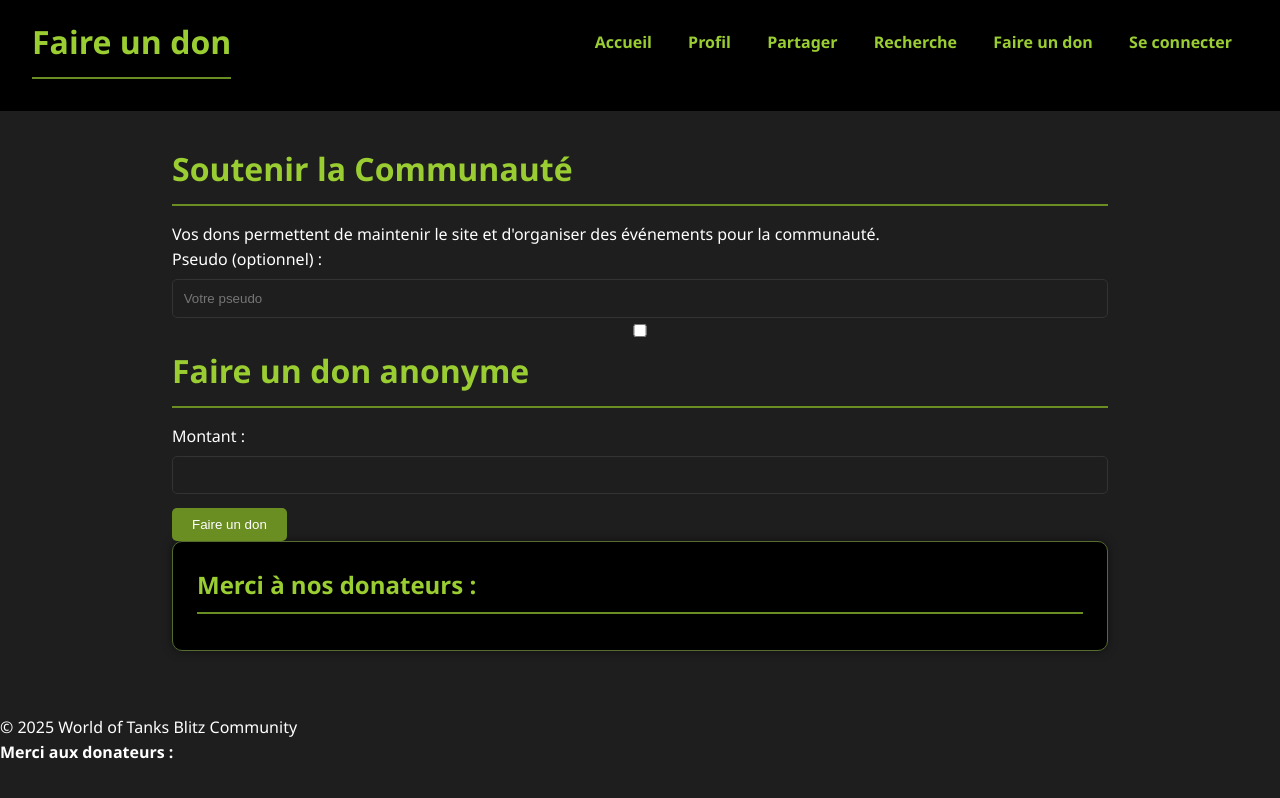
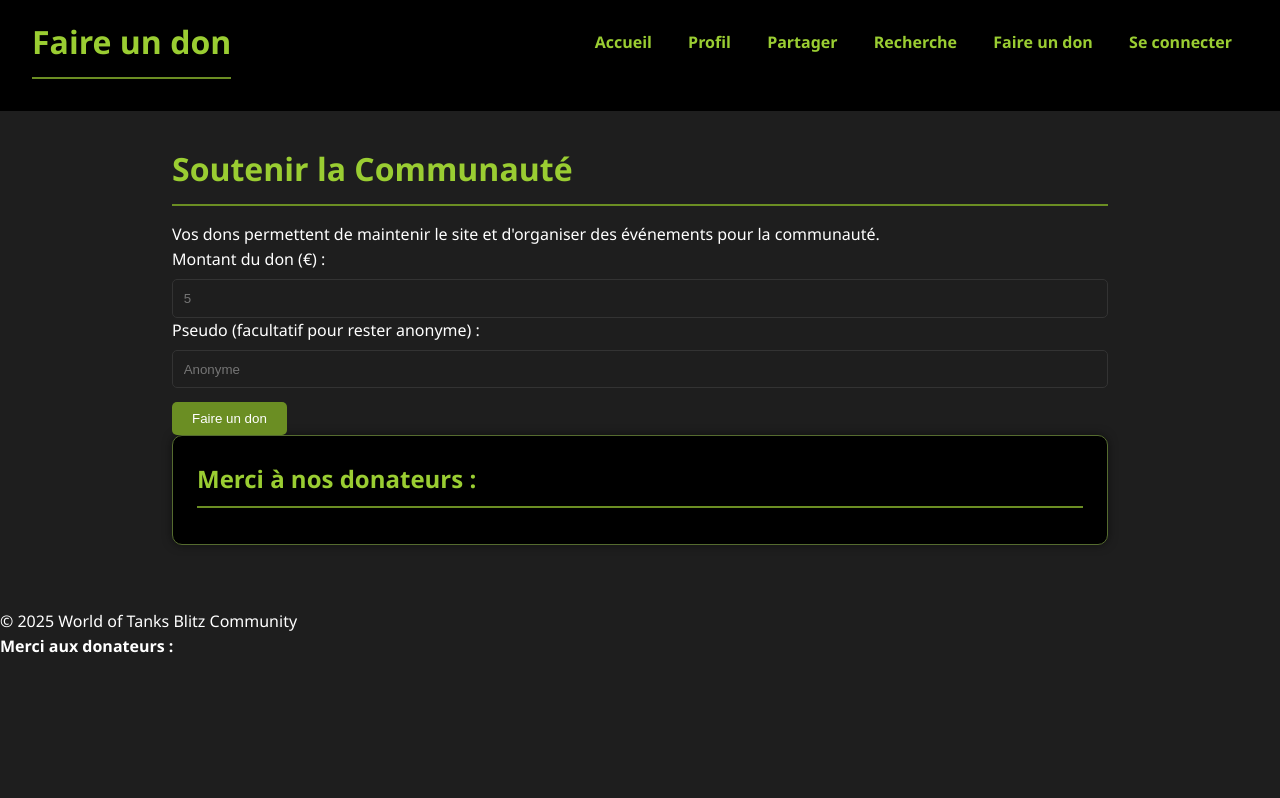
Before and after one commit to Maitrelynx-ia/site-for-blitz, a plain HTML site: page frontend/donate.html in a window 1280 px wide. Drawn offline with Linux system fonts and the light colour scheme; a script that the page names is missing.

Commit message:
corrigedonate2

```diff
--- a/frontend/donate.html
+++ b/frontend/donate.html
@@ -164,20 +164,15 @@ button:hover {
     <h1>Soutenir la Communauté</h1>
     <p>Vos dons permettent de maintenir le site et d'organiser des événements pour la communauté.</p>
 
-    <form id="don-form">
-      <label for="donateur">Pseudo (optionnel) :</label>
-      <input type="text" id="donateur" name="donateur" placeholder="Votre pseudo">
+  <form id="don-form" class="form-don">
+    <label for="amount">Montant du don (€) :</label>
+    <input type="number" id="amount" name="amount" placeholder="5" min="1" required />
 
-      <label>
-        <input type="checkbox" id="anonyme" name="anonyme">
-        <h1>Faire un don anonyme</h1>
-      </label>
+    <label for="nickname">Pseudo (facultatif pour rester anonyme) :</label>
+    <input type="text" id="nickname" name="nickname" placeholder="Anonyme" />
 
-      <label for="montant">Montant :</label>
-      <input type="number" id="montant" name="montant" min="1" required>
-
-      <button type="submit">Faire un don</button>
-    </form>
+    <button type="submit"> Faire un don</button>
+  </form>
 
     <section>
       <h2>Merci à nos donateurs :</h2>
```
Also changed, not shown: index.html (+7 -12 lines).
